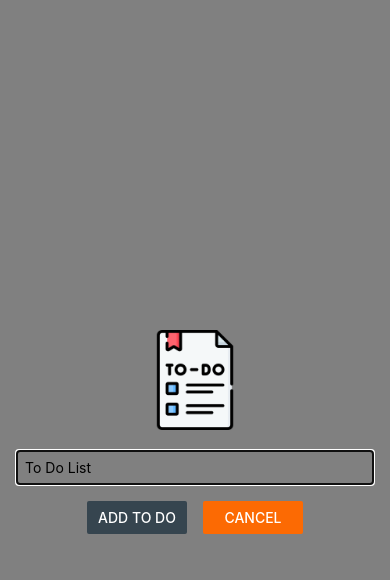
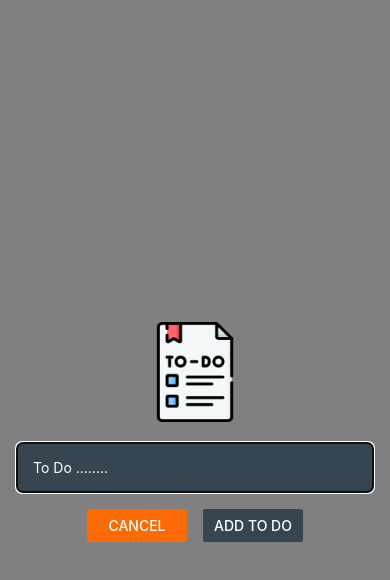
Before and after one commit to NuttaneeKnight/react-native-ToDoApp, a React Native app: screen / in a window 390 px wide. Both pictures are taken after a click on the button "ADD NEW TO DO". Shown: the top 580 px of the page. Built offline with nearby package versions, Linux system fonts and the light colour scheme.

Commit message:
added the default background color to app.json

```diff
--- a/app.json
+++ b/app.json
@@ -5,6 +5,7 @@
     "version": "1.0.0",
     "orientation": "portrait",
     "icon": "./assets/icon.png",
+    "backgroundColor": "teal",
     "userInterfaceStyle": "light",
     "splash": {
       "image": "./assets/splash.png",
--- a/components/TodoInput.js
+++ b/components/TodoInput.js
@@ -28,20 +28,20 @@ function TodoInput(props) {
         />
         <TextInput
           style={styles.textInput}
-          placeholder="To Do List"
+          placeholder="To Do ........"
           onChangeText={todoInputHandler}
           value={enteredTodoText}
         />
         <View style={styles.buttonContainer}>
+          <View style={styles.button}>
+            <Button title="Cancel" color="#FC6A03" onPress={props.onCancel} />
+          </View>
           <View style={styles.button}>
             <Button
               title="Add To Do"
               color="#36454F"
               onPress={addTodoHandler}
             />
-          </View>
-          <View style={styles.button}>
-            <Button title="Cancel" color="#FC6A03" onPress={props.onCancel} />
           </View>
         </View>
       </View>
@@ -66,9 +66,12 @@ const styles = StyleSheet.create({
   },
   textInput: {
     borderWidth: 1,
-    borderColor: "#cccccc",
+    backgroundColor: "#36454F",
+    borderColor: "#36454F",
+    color: "white",
+    borderRadius: 6,
     width: "100%",
-    padding: 8,
+    padding: 16,
   },
   buttonContainer: {
     marginTop: 16,
--- a/components/TodoItem.js
+++ b/components/TodoItem.js
@@ -3,7 +3,7 @@ import { StyleSheet, View, Text, Pressable } from "react-native";
 function GoalItem(props) {
   return (
     <View style={styles.todoList}>
-      <View style={styles.todoText}>
+      <View>
         <Pressable
           android_ripple={{ color: "#D3D3D3" }}
           onPress={props.onDeleteTodo.bind(this, props.id)}
```
